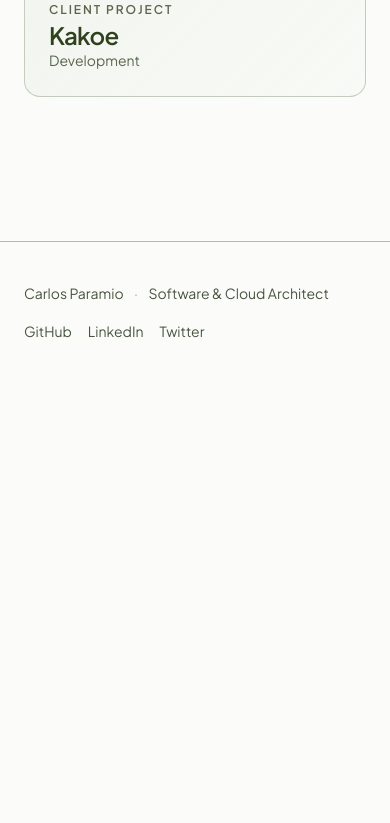
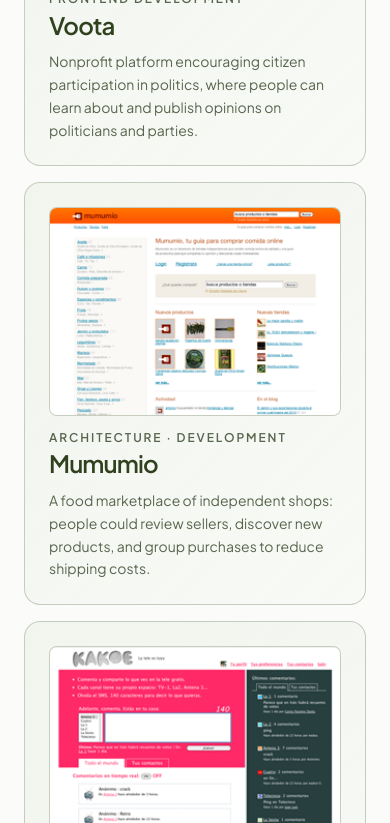
Before and after one commit to carlosparamio/carlosparamio.github.io, an Astro site: page /projects in a window 390 px wide. Shown: the part 2281-3104 px from the top of the page. Before the commit the page ends 2664 px from the top, so only its background shows below. Built offline with nearby package versions, Linux system fonts and the light colour scheme; Astro itself is replaced by a stand-in of ours.

Commit message:
Bring more past works to the website

```diff
--- a/src/components/ProjectCard.astro
+++ /dev/null
@@ -1,28 +0,0 @@
----
-interface Props {
-  name: string;
-  summary: string;
-  image: string;
-  url: string;
-}
-
-const { name, summary, image, url } = Astro.props;
----
-
-<a href={url} target="_blank" rel="noopener noreferrer" class="card card-link project-card">
-  <div class="project-image-container">
-    <img
-      src={`/images/projects/${image}/square.png`}
-      alt={`${name} logo`}
-      class="project-image"
-      loading="lazy"
-      width="48"
-      height="48"
-    />
-  </div>
-  <div class="project-heading">
-    <span class="project-kicker">Client Project</span>
-    <h3 class="project-title">{name}</h3>
-  </div>
-  <p class="project-summary">{summary}</p>
-</a>
--- /dev/null
+++ b/src/components/ProjectCardScreenshot.astro
@@ -0,0 +1,40 @@
+---
+interface Props {
+  name: string;
+  summary: string;
+  role: string;
+  image: string;
+  screenshot: string;
+  url: string;
+}
+
+const { name, summary, role, image, screenshot, url } = Astro.props;
+---
+
+<article class="card project-shot-card" data-linked={url ? "true" : "false"}>
+  <div class="project-shot-image-container">
+    <img
+      src={`/images/projects/${image}/${screenshot}`}
+      alt={`${name} website screenshot`}
+      class="project-shot-image"
+      loading="lazy"
+      width="280"
+      height="200"
+    />
+  </div>
+  <div class="project-heading">
+    <span class="project-kicker">{role}</span>
+    {
+      url ? (
+        <h3 class="project-title">
+          <a href={url} target="_blank" rel="noopener noreferrer" class="project-title-link">
+            {name}
+          </a>
+        </h3>
+      ) : (
+        <h3 class="project-title">{name}</h3>
+      )
+    }
+  </div>
+  <p class="project-summary">{summary}</p>
+</article>
--- a/src/data/projects.json
+++ b/src/data/projects.json
@@ -1,26 +1,106 @@
 [
   {
     "name": "HomenetSpain",
-    "summary": "Development",
+    "summary": "Website for a Costa del Sol real estate agency, architected and built from the ground up with a fast, powerful property search engine.",
+    "role": "Architecture · Development",
     "folder": "homenetspain",
+    "screenshot": "screenshot.png",
     "url": "https://web.archive.org/web/20141003233850/http://homenetspain.com/"
   },
   {
     "name": "Voota",
-    "summary": "Frontend Development",
+    "summary": "Nonprofit platform encouraging citizen participation in politics, where people can learn about and publish opinions on politicians and parties.",
+    "role": "Frontend Development",
     "folder": "voota",
+    "screenshot": "screenshot.png",
     "url": "https://web.archive.org/web/20110615021216/http://voota.es/"
   },
   {
     "name": "Mumumio",
-    "summary": "Development",
+    "summary": "A food marketplace of independent shops: people could review sellers, discover new products, and group purchases to reduce shipping costs.",
+    "role": "Architecture · Development",
     "folder": "mumumio",
+    "screenshot": "screenshot.png",
     "url": "https://web.archive.org/web/20180224060254/http://www.mumumio.com/"
   },
   {
     "name": "Kakoe",
-    "summary": "Development",
+    "summary": "Themed chat where participants log in with Facebook to talk about what they are watching on TV, with comments also shared to Facebook and Twitter.",
+    "role": "Architecture · Development",
     "folder": "kakoe",
+    "screenshot": "screenshot.png",
     "url": "https://web.archive.org/web/20110721160643/http://kakoe.es/"
+  },
+  {
+    "name": "ShopiAds",
+    "summary": "Turns Shopify product collections into dynamic advertisements for other sites, customizable in color and size. One of the first apps in the Shopify App Store.",
+    "role": "Architecture · Development",
+    "folder": "shopiads",
+    "screenshot": "screenshot.png",
+    "url": ""
+  },
+  {
+    "name": "Wanna Wine?",
+    "summary": "A Facebook app to discover new wines: users review a few wines to teach the app their taste, then get recommendations for similar bottles.",
+    "role": "Design · Development",
+    "folder": "wannawine",
+    "screenshot": "screenshot.png",
+    "url": ""
+  },
+  {
+    "name": "rmbrME",
+    "summary": "The digital business card: real-time intelligence on every new contact. It worked over SMS for compatibility with any phone. Built the web application and API, and optimized existing code.",
+    "role": "Backend · API",
+    "folder": "rmbrme",
+    "screenshot": "screenshot.png",
+    "url": ""
+  },
+  {
+    "name": "Prized Collection",
+    "summary": "A Facebook game where players buy or steal friends' photos, frame them, and collect virtual money. Designed the API and the component split that let the game scale.",
+    "role": "Architecture · Development",
+    "folder": "prizedcollection",
+    "screenshot": "screenshot.png",
+    "url": ""
+  },
+  {
+    "name": "Algeciras C.F.",
+    "summary": "Official website for a local soccer club, with a custom CMS for news, articles, events calendar, photo album, and club history.",
+    "role": "Development · CMS",
+    "folder": "algecirascf",
+    "screenshot": "screenshot.png",
+    "url": ""
+  },
+  {
+    "name": "First 5 Santa Clara County",
+    "summary": "A Drupal theme generated from Photoshop templates for an organization supporting early childhood development.",
+    "role": "Frontend · Drupal",
+    "folder": "first5",
+    "screenshot": "screenshot.png",
+    "url": "https://www.first5kids.org/"
+  },
+  {
+    "name": "Grupo 3 Limousine Voyager",
+    "summary": "Site for a tourist and business transfer cooperative, with a custom CMS and an integrated transfer booking flow.",
+    "role": "Development · CMS",
+    "folder": "transferspain",
+    "screenshot": "screenshot.png",
+    "url": ""
+  },
+  {
+    "name": "Está de feria",
+    "summary": "A map of the Algeciras and La Línea fairs with events, voting, and chat, so visitors could follow each stand.",
+    "role": "Development",
+    "folder": "estadeferia",
+    "screenshot": "screenshot.png",
+    "url": ""
+  },
+  {
+    "name": "Algeciras Party",
+    "summary": "Website for a long-running computer party in Algeciras, keeping participants informed about events, news, contests, and locations.",
+    "role": "Development",
+    "folder": "algecirasparty",
+    "screenshot": "screenshot.png",
+    "url": ""
   }
 ]
--- a/src/pages/projects.astro
+++ b/src/pages/projects.astro
@@ -1,6 +1,6 @@
 ---
 import BaseLayout from '../layouts/BaseLayout.astro';
-import ProjectCard from '../components/ProjectCard.astro';
+import ProjectCardScreenshot from '../components/ProjectCardScreenshot.astro';
 import projects from '../data/projects.json';
 
 const avallainProducts = [
@@ -59,15 +59,17 @@ const avallainProducts = [
       <div class="project-group-header">
         <h2 class="project-group-title">Earlier builds</h2>
         <p class="project-group-description">
-          Work from my freelancing years, helping startups launch, stabilize, and scale their first serious products.
+          Work from my freelancing years, helping startups launch, stabilize, and scale their first serious products across Europe and the US.
         </p>
       </div>
-      <div class="grid grid-cols-1 md:grid-cols-2 lg:grid-cols-4 gap-6">
+      <div class="grid grid-cols-1 md:grid-cols-2 lg:grid-cols-3 gap-6">
         {projects.map((project) => (
-          <ProjectCard
+          <ProjectCardScreenshot
             name={project.name}
             summary={project.summary}
+            role={project.role}
             image={project.folder}
+            screenshot={project.screenshot}
             url={project.url}
           />
         ))}
--- a/src/styles/components.css
+++ b/src/styles/components.css
@@ -171,6 +171,56 @@
 }
 
 
+.project-shot-card {
+  min-width: 0;
+}
+
+.project-shot-image-container {
+  width: 100%;
+  aspect-ratio: 7 / 5;
+  overflow: hidden;
+  border-radius: 0.5rem;
+  background-color: var(--color-gray-100);
+  border: 1px solid color-mix(in oklch, var(--color-border) 55%, transparent);
+}
+
+.project-shot-image {
+  width: 100%;
+  height: 100%;
+  object-fit: cover;
+  display: block;
+  transition: transform var(--transition-base) var(--ease-out-quint);
+}
+
+.card:hover .project-shot-image,
+.card:focus-within .project-shot-image {
+  transform: scale(1.02);
+}
+
+.project-title-link {
+  color: inherit;
+  text-decoration: none;
+}
+
+.project-title-link:hover,
+.project-title-link:focus-visible {
+  color: var(--color-accent);
+  text-decoration: underline;
+  text-underline-offset: 0.15em;
+}
+
+@media (prefers-reduced-motion: reduce) {
+  .project-shot-image {
+    transition: none;
+  }
+
+  .card:hover .project-shot-image,
+  .card:focus-within .project-shot-image {
+    transform: none;
+  }
+}
+
+
 .oss-card {
   min-width: 0;
 }
```
Also changed, not shown: public/images/projects/algecirascf/screenshot.png (added), public/images/projects/algecirasparty/screenshot.png (added), public/images/projects/estadeferia/screenshot.png (added), public/images/projects/first5/screenshot.png (added), public/images/projects/homenetspain/screenshot.png (added), public/images/projects/kakoe/screenshot.png (added), public/images/projects/mumumio/screenshot.png (added), public/images/projects/prizedcollection/screenshot.png (added), public/images/projects/rmbrme/screenshot.png (added), public/images/projects/shopiads/screenshot.png (added), public/images/projects/transferspain/screenshot.png (added), public/images/projects/voota/screenshot.png (added), public/images/projects/wannawine/screenshot.png (added).
